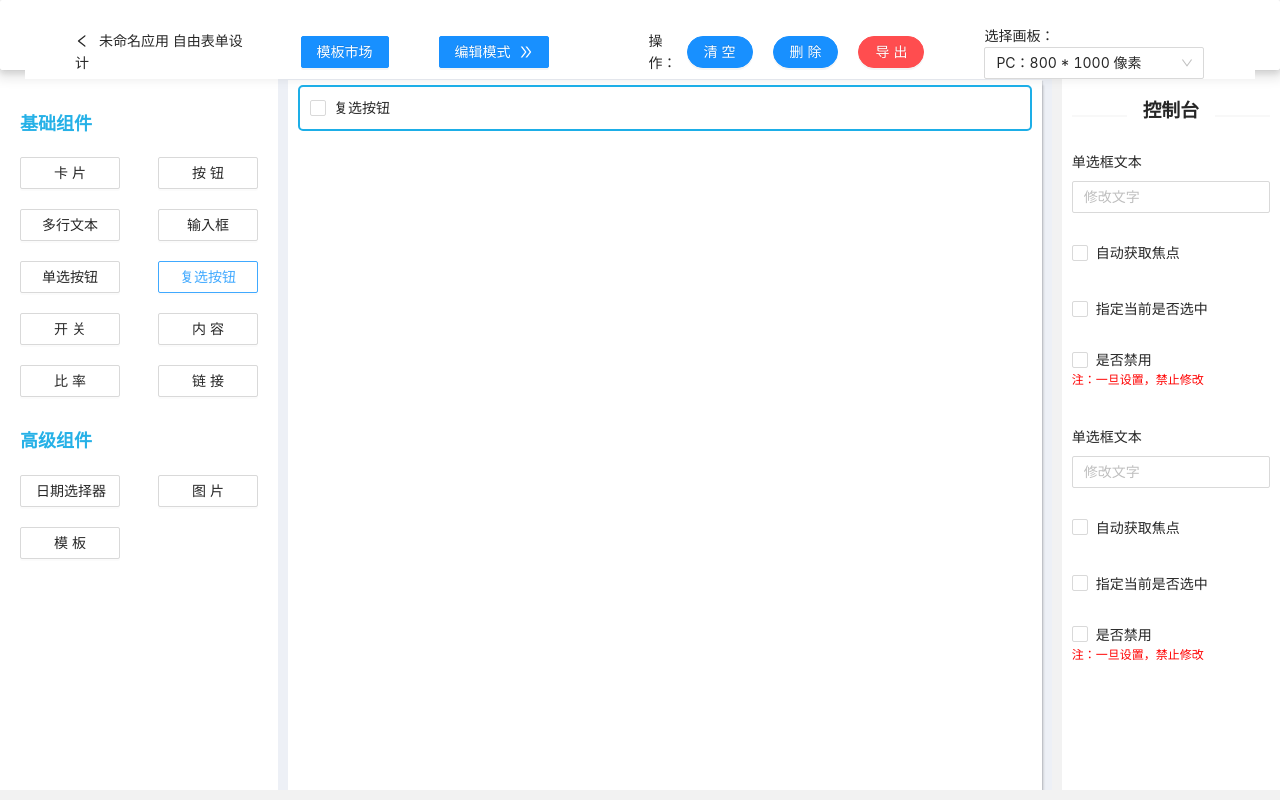
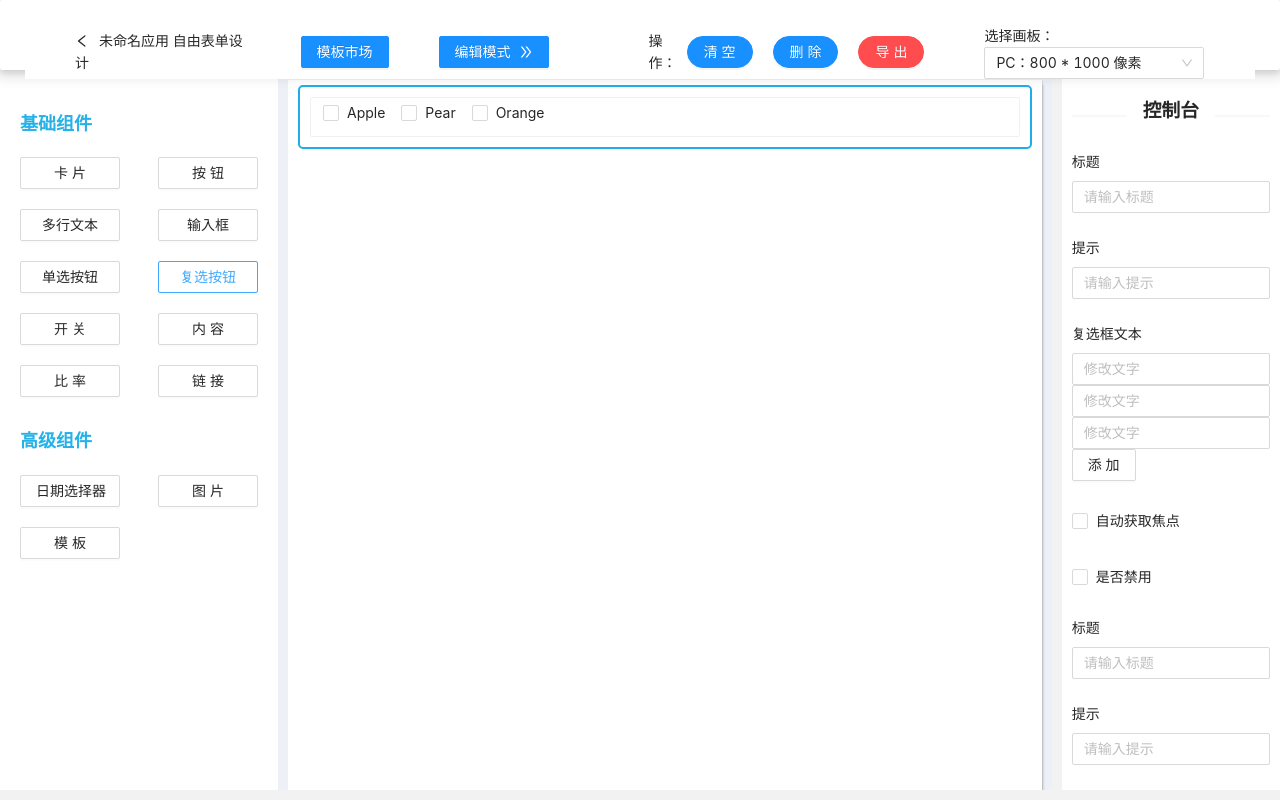
Before and after one commit to ArcherLCY/mbtt-visual-editor, a React (Create React App) app: page /home in a window 1280 px wide. Both pictures are taken after a click on the button "复选按钮". Built offline with nearby package versions, Linux system fonts and the light colour scheme; the HTML template or start-up script is replaced by a standard one.

Commit message:
checkbox添加

```diff
--- a/src/api/menuData/baseMenu.js
+++ b/src/api/menuData/baseMenu.js
@@ -28,16 +28,13 @@ export default [
         type: 'Radio',
         text: '单选按钮',
         icon: '',
-        inputValue: [{
-            text: 'haha'
-        }, {
-            text: 'haha2'
-        }]
+        inputValue: ['Apple', 'Pear', 'Orange']
     },
     {
         type: 'Checkbox',
         text: '复选按钮',
         icon: '',
+        inputValue: ['Apple', 'Pear', 'Orange']
     },
     {
         type: 'Switch',
--- a/src/components/checkbox/checkboxConsole.jsx
+++ b/src/components/checkbox/checkboxConsole.jsx
@@ -3,21 +3,68 @@ import { changeOptions } from '../../pages/home/slice'
 import {
   Form,
   Checkbox,
-    Input
+  Input,
+  Button
 } from 'antd';
 
+// 设置一个计数器
+let count = 0;
+
 const App = (data) => {
+
   let options = { ...data.options }
 
-    const dispatch = useDispatch()
+  const dispatch = useDispatch();
+
+  // 复制一份text值
+  let copyText = [...options.inputValue];
+
+  // 添加input回调
+  function addInput() {
+    options.inputValue = [...options.inputValue, '默认' + (count++)];
+    copyText= options.inputValue;
+    dispatch(changeOptions(options));
+  }
 
   return (
     <Form layout="vertical">
-            <Form.Item label="单选框文本">
+
+      <Form.Item label="标题">
         <Input onChange={(e) => {
-                    options.text = e.target.value;
-                    dispatch(changeOptions(options))
-                }} placeholder="修改文字"/>
+          options.title = e.target.value;
+          dispatch(changeOptions(options));
+        }}
+        placeholder="请输入标题"
+        />
+      </Form.Item>
+
+      <Form.Item label="提示">
+        <Input onChange={(e) => {
+          options.tooltip = e.target.value;
+          dispatch(changeOptions(options));
+        }}
+        placeholder="请输入提示"
+        />
+      </Form.Item>
+
+      <Form.Item label="复选框文本">
+        {
+          copyText.map((item, index) => {
+            return (
+              <Input
+                onChange={(e) => {
+                  copyText[index] = e.target.value;
+                  options.inputValue = [...copyText];
+                  dispatch(changeOptions(options));
+                }}
+                placeholder="修改文字"
+                key={index}
+              />
+
+            )
+          })
+        }
+        <Button onClick={addInput}>添加</Button>
       </Form.Item>
 
       <Form.Item>
@@ -29,17 +76,9 @@ const App = (data) => {
 
       <Form.Item>
         <Checkbox onChange={(e) => {
-                    options.defaultChecked = e.target.checked
-                    dispatch(changeOptions(options))
-                }}>指定当前是否选中</Checkbox>
-            </Form.Item>
-
-            <Form.Item>
-                <Checkbox onChange={(e) => {
           options.disabled = e.target.checked
           dispatch(changeOptions(options))
         }}>是否禁用</Checkbox>
-                <p style={{fontSize: 12 + 'px', color: 'red'}}>注：一旦设置，禁止修改</p>
       </Form.Item>
 
     </Form>
--- a/src/components/checkbox/index.js
+++ b/src/components/checkbox/index.js
@@ -1,19 +1,36 @@
-import { Checkbox } from 'antd';
+import { Checkbox,Card } from 'antd';
 import React from 'react';
 import { useDispatch } from 'react-redux';
-import {changeId} from '../../pages/home/slice'
+import { changeId } from '../../pages/home/slice'
+const { Meta } = Card;
+
 
 function App(options) {
   const dispatch = useDispatch()
-  const { autoFocus, defaultChecked, disabled, text } = options.options;
+  const { inputValue, autoFocus, defaultChecked, disabled, title,tooltip } = options.options;
   return (
-    <Checkbox
-      autoFocus={autoFocus || false}
-      defaultChecked={defaultChecked || false}
-      disabled={disabled || false}
-      onClick={() => { dispatch(changeId(options.options))}}>
-        {text}
-    </Checkbox>
+    <Card
+      size="small"
+      title={title}
+    >
+      <Meta description={tooltip} />
+      <Checkbox.Group>
+        {
+          inputValue.map((item, index) => {
+            return (
+              <Checkbox
+                autoFocus={autoFocus || false}
+                defaultChecked={defaultChecked || false}
+                disabled={disabled || false}
+                onClick={() => { dispatch(changeId(options.options)) }}
+              >
+              {item}
+              </Checkbox>
+            )
+          })
+        }
+      </Checkbox.Group>
+    </Card>
 
   )
 }
--- a/src/components/radio/radioConsole.jsx
+++ b/src/components/radio/radioConsole.jsx
@@ -1,5 +1,5 @@
 import { useDispatch } from 'react-redux';
-import { changeOptions } from '../../pages/home/slice'
+import { changeOptions,changeId } from '../../pages/home/slice'
 import {
   Form,
   Checkbox,
@@ -13,19 +13,16 @@ let count = 0;
 const App = (data) => {
 
   let options = { ...data.options }
-  // 此时options是一个props组成的对象
-
-  console.log(data);
 
   const dispatch = useDispatch();
 
   // 复制一份text值
   let copyText = [...options.inputValue];
-  console.log("copyText",copyText);
 
   // 添加input回调
   function addInput() {
     options.inputValue = [...options.inputValue, '默认' + (count++)];
+    copyText= options.inputValue;
     dispatch(changeOptions(options));
   }
 
@@ -55,8 +52,6 @@ const App = (data) => {
             return (
               <Input
                 onChange={(e) => {
-                  console.log('copyText',copyText);
-                  console.log('index',index);
                   copyText[index] = e.target.value;
                   options.inputValue = [...copyText];
                   dispatch(changeOptions(options));
@@ -69,7 +64,6 @@ const App = (data) => {
           })
         }
         <Button onClick={addInput}>添加</Button>
-        {/* <Button onClick={confirmValue}>确认</Button> */}
       </Form.Item>
 
       <Form.Item>
--- a/src/pages/home/menus/index.js
+++ b/src/pages/home/menus/index.js
@@ -25,9 +25,7 @@ function Menu() {
                             <div className={styles.MenuItem} key={index}>
                                 <Button key={index}
                                     onClick={() => {
-                                        console.log(item);
                                         item.id = nanoid()
-                                        console.log(item);
                                         dispatch(increment(item))
                                     }}
                                     draggable
@@ -44,7 +42,6 @@ function Menu() {
             <div className={styles.MenuList}>
                 {
                     mediaMenu.map((item, index) => {
-                        // const id =
                         return (
                             <div className={styles.MenuItem} key={index}>
                                 <Button key={index}
```
Lines whose indentation alone changed are shown as unchanged.
